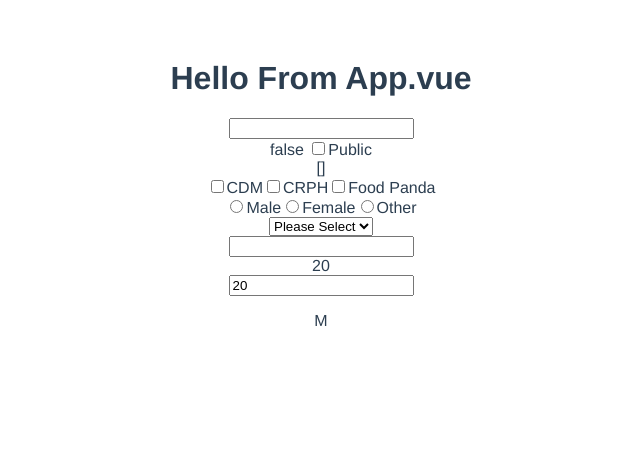
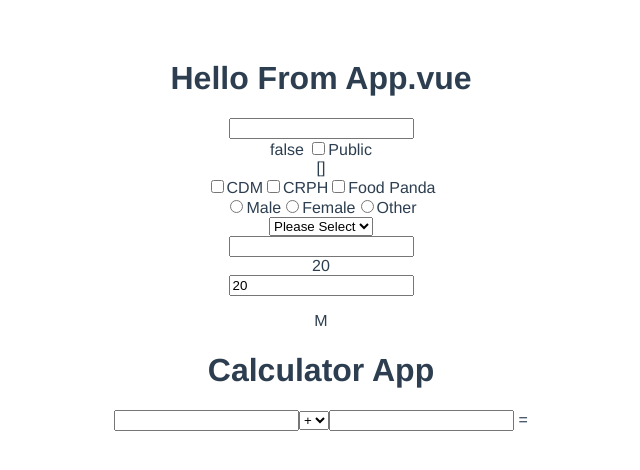
Before and after one commit to NightCoderMMCoder/Vue3-CLI, a Vue app: page / in a window 1280 px wide. Shown: the top 470 px of the page, without its empty margins (319-959 px from the left). Built offline with nearby package versions, Linux system fonts and the light colour scheme.

Commit message:
4-Calculator

```diff
--- a/src/App.vue
+++ b/src/App.vue
@@ -53,6 +53,21 @@
       <input type="number" v-model.number="age" />
     </div>
     <p>{{ nameTransform }}</p>
+    <div>
+      <h1>Calculator App</h1>
+      <input type="text" v-model.number="firstNum" />
+      <select v-model="symbol">
+        <option>+</option>
+        <option>-</option>
+        <option>*</option>
+        <option>/</option>
+      </select>
+      <input type="text" v-model.number="secondNum" />
+      =
+      <span>
+        {{ result }}
+      </span>
+    </div>
   </div>
 </template>
 
@@ -87,11 +102,25 @@ export default {
       task: "",
       age: 20,
       name: "myo thant kyaw",
+      firstNum: "",
+      secondNum: "",
+      symbol: "+",
     };
   },
   computed: {
     nameTransform() {
       return this.name.charAt(0).toUpperCase();
+    },
+    result() {
+      if (this.symbol === "+") {
+        return this.firstNum + this.secondNum;
+      } else if (this.symbol === "-") {
+        return this.firstNum - this.secondNum;
+      } else if (this.symbol === "*") {
+        return this.firstNum * this.secondNum;
+      } else if (this.symbol === "/") {
+        return this.firstNum / this.secondNum;
+      }
     },
   },
 };
```
